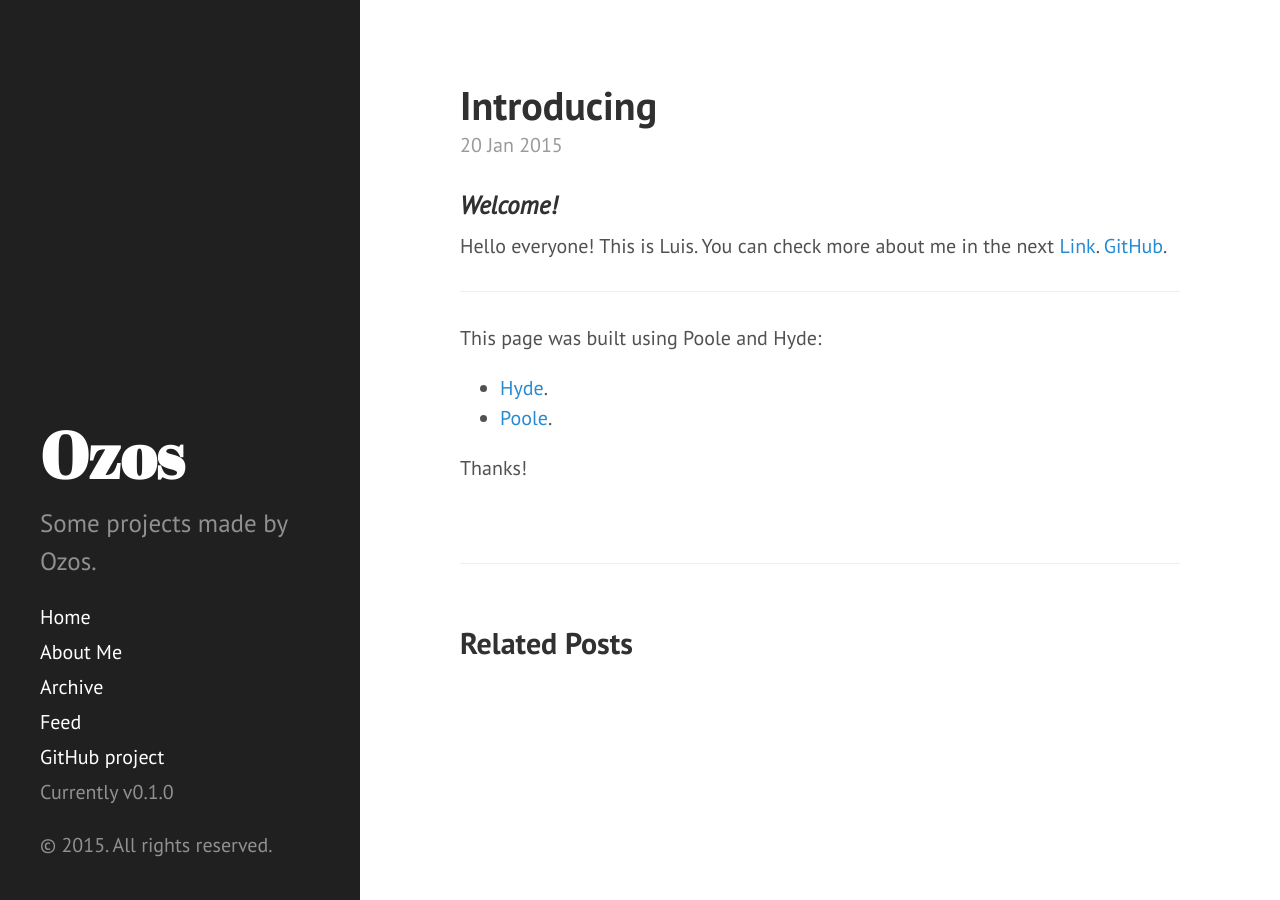
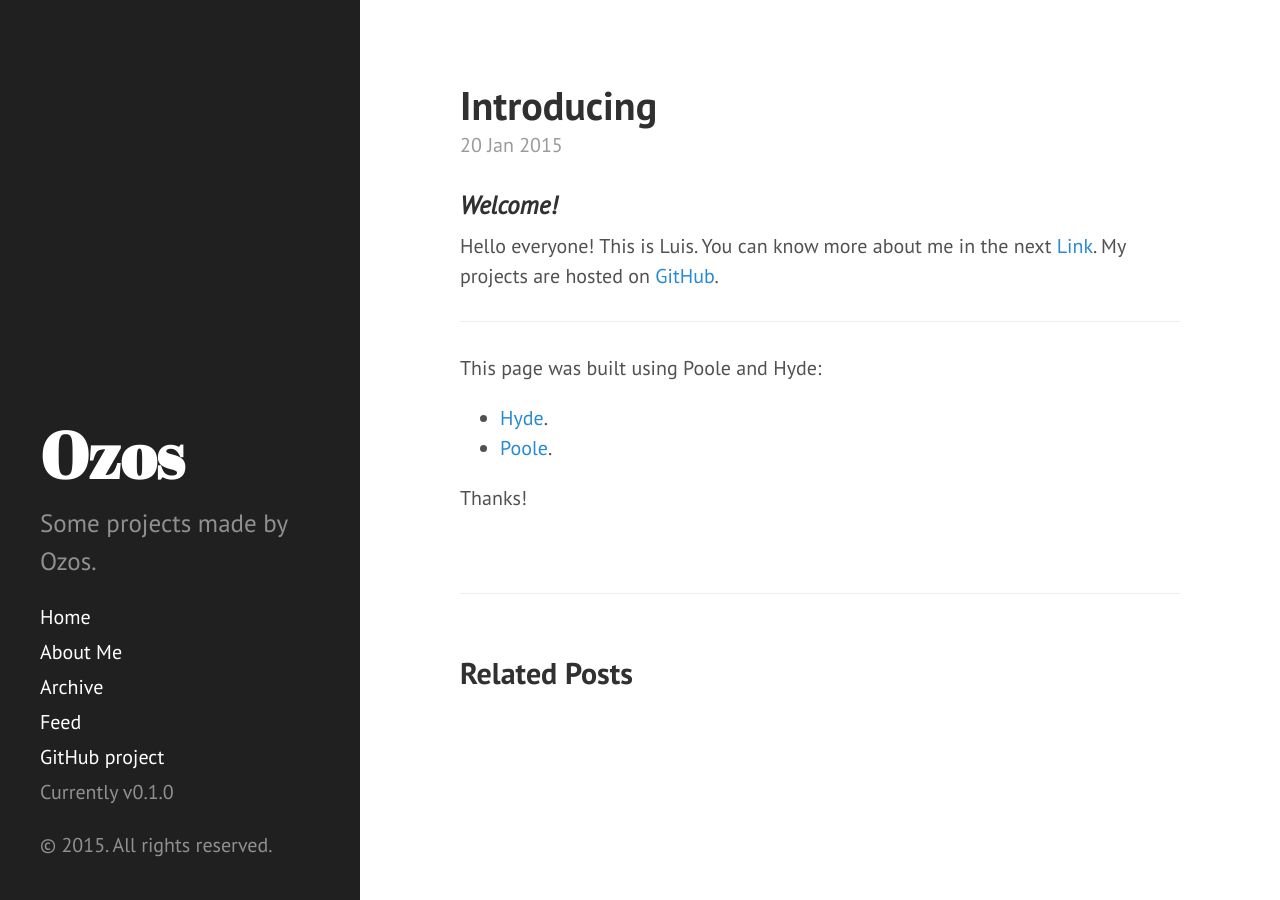
Before and after one commit to ozos/ozos.github.io, a Jekyll site: the page built from _posts/2015-01-20-Introduction.md, in a window 1280 px wide. Built offline with Jekyll 4.4.1, drawn with Linux system fonts in a browser that asks for light colours; Markdown is read by kramdown in place of the engine named in the settings.

Commit message:
GitHub added

```diff
--- a/_posts/2015-01-20-Introduction.md
+++ b/_posts/2015-01-20-Introduction.md
@@ -5,7 +5,7 @@ title: Introducing
 
 ###*Welcome!*
 
-Hello everyone! This is Luis. You can check more about me in the next [Link](http://ozos.github.io/about/). [GitHub](https://github.com/ozos).
+Hello everyone! This is Luis. You can know more about me in the next [Link](http://ozos.github.io/about/). My projects are hosted on [GitHub](https://github.com/ozos).
 
 -----
 
```
